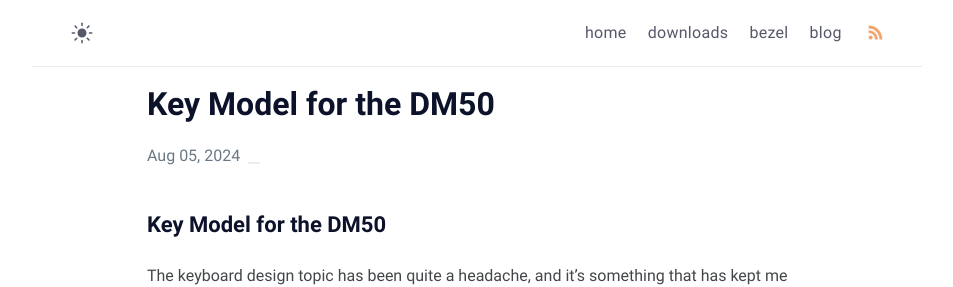
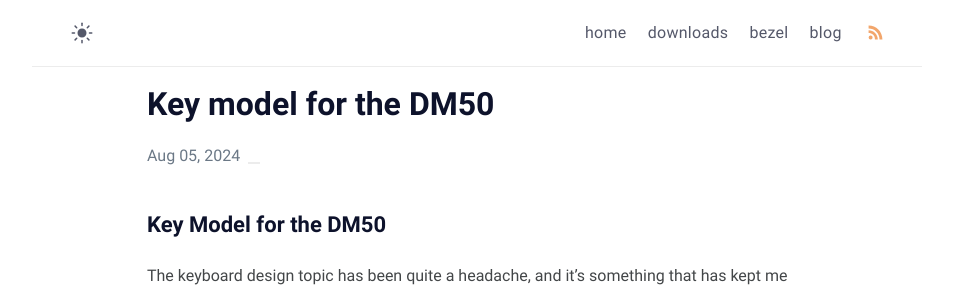
Before and after one commit to xavierbasc/50calc, a Jekyll site: the page built from _posts/dm50-keys/2024-08-05-dm50-keys.md, in a window 1280 px wide and 900 px high. Shown: the top 287 px of the window, without its empty margins (163-1116 px from the left). Built offline with Jekyll 4.4.1, drawn with Linux system fonts in a browser that asks for light colours; some of the changed text lies outside the part shown.

Commit message:
text adjust

```diff
--- a/_posts/dm50-keys/2024-08-05-dm50-keys.md
+++ b/_posts/dm50-keys/2024-08-05-dm50-keys.md
@@ -1,6 +1,6 @@
 ---
 layout: post
-title: "Key Model for the DM50"
+title: "Key model for the DM50"
 date: 2024-08-05 13:00:00 +01:00
 categories: dm50 keyboard keys key
 img1: /assets/img/HP35S.PNG
```
Also changed, not shown: _posts/battery-consumption/2024-08-07-battery-consumption.md (+1 -1 lines).
